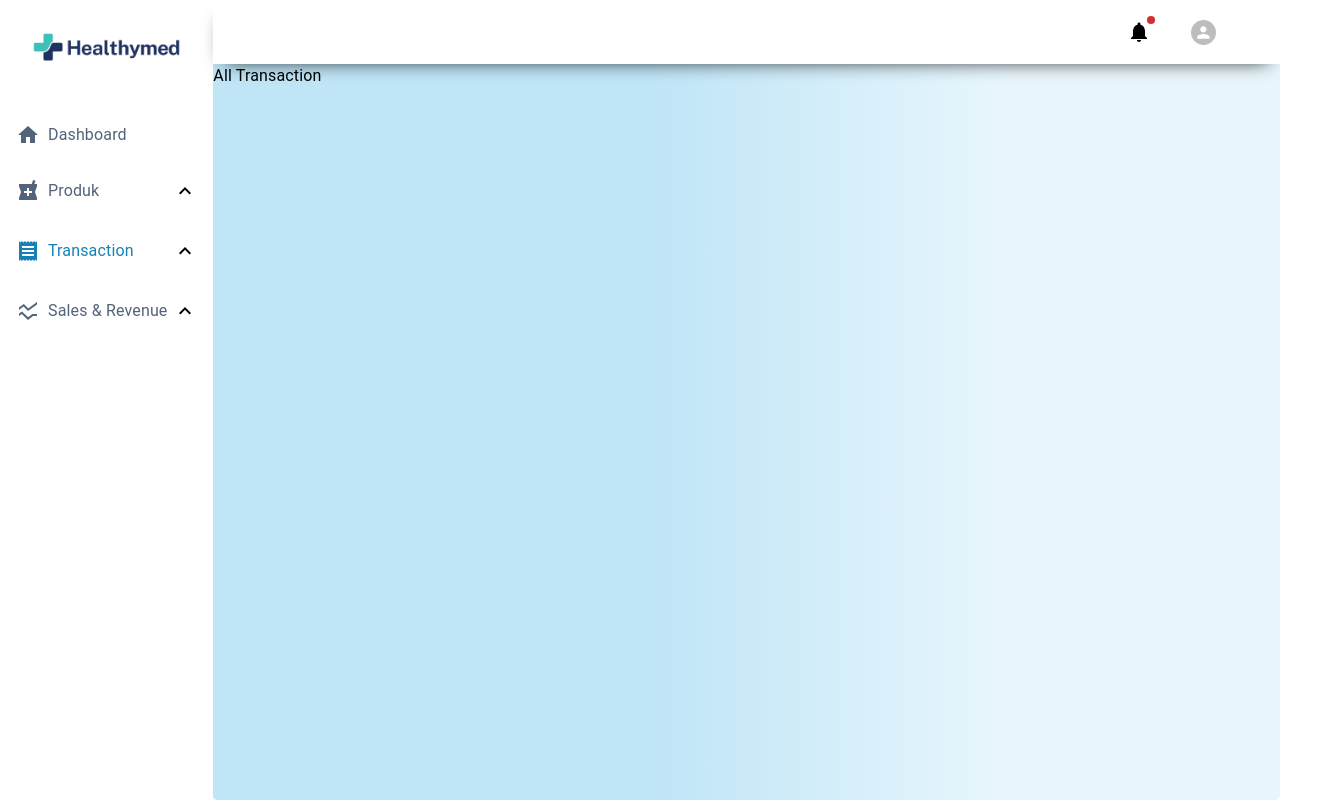
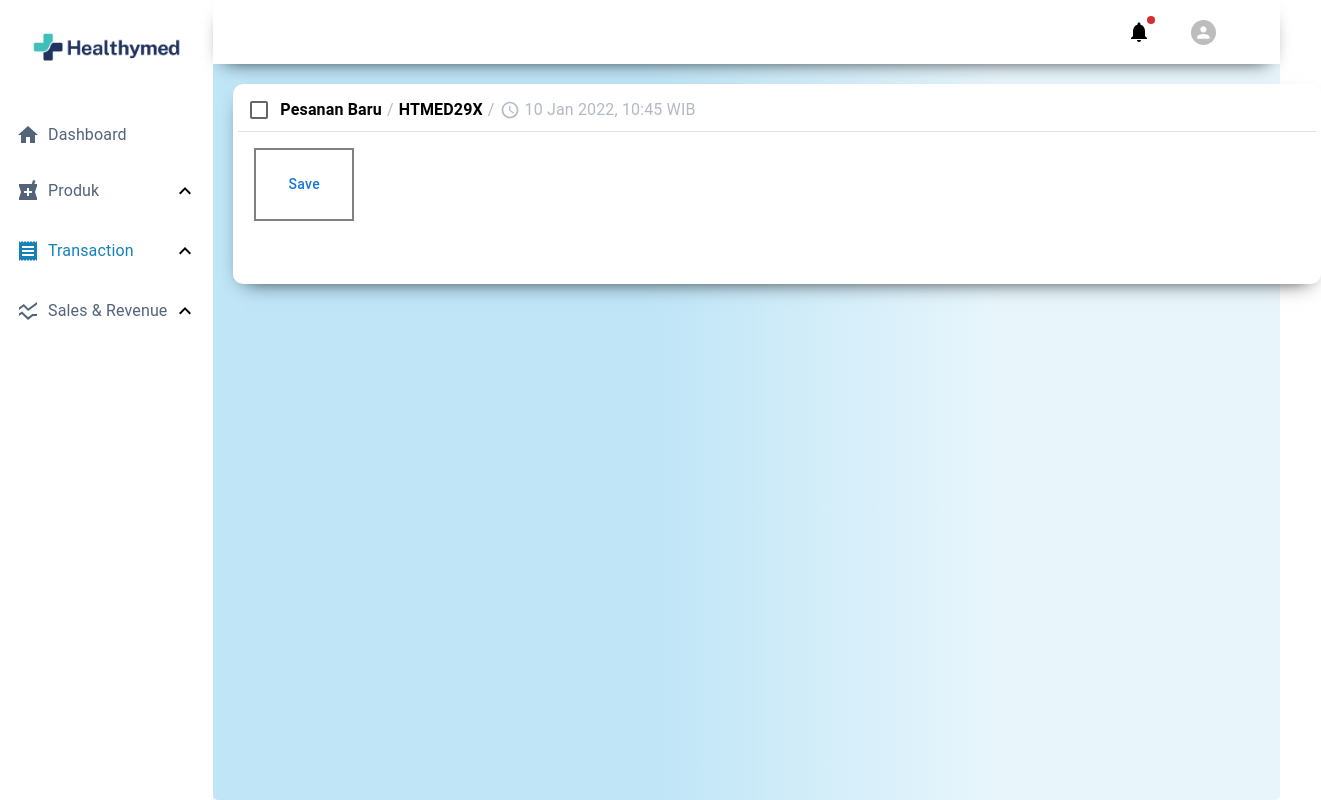
Before and after one commit to purwadhikafullstack/jcwd-2002-01-fe, a Next.js app: page /admin/transaction/transactions in a window 1280 px wide. Shown: the whole page, 1321 px wide, since content can reach past the window. Built offline with nearby package versions, Linux system fonts and the light colour scheme.

Commit message:
UI: create transaction card component

```diff
--- a/src/components/admin/AdminPageContainer.jsx
+++ b/src/components/admin/AdminPageContainer.jsx
@@ -17,7 +17,6 @@ const AdminPageContainer = ({ children }) => {
           background:
             "linear-gradient(90deg, rgba(191,229,247,1) 41%, rgba(232,246,252,1) 74%)",
           borderRadius: "5px",
-          height: "100vh",
         }}
       >
         <AdminNavbar></AdminNavbar>
--- /dev/null
+++ b/src/components/admin/TransactionCard.jsx
@@ -0,0 +1,41 @@
+import { Box, Button, Checkbox, Divider, Typography } from "@mui/material";
+
+import AccessTimeIcon from "@mui/icons-material/AccessTime";
+
+const TransactionCard = () => {
+  return (
+    <Box
+      sx={{
+        height: "200px",
+        width: "1088px",
+        borderRadius: "10px",
+        margin: "20px",
+        padding: "5px",
+        boxShadow: "0px 8px 20px -12px black",
+        alignItems: "center",
+        bgcolor: "#FFFFFF",
+      }}
+    >
+      <Box display="flex" sx={{ alignItems: "center" }}>
+        <Checkbox></Checkbox>
+        <Typography sx={{ fontWeight: "bold" }}> Pesanan Baru </Typography>
+        <Typography sx={{ margin: "5px", color: "#B4B9C7" }}> / </Typography>
+        <Typography sx={{ fontWeight: "bold" }}> HTMED29X </Typography>
+        <Typography sx={{ margin: "5px", color: "#B4B9C7" }}> / </Typography>
+        <AccessTimeIcon
+          sx={{ fontSize: "20px", color: "#B4B9C7" }}
+        ></AccessTimeIcon>
+        <Typography sx={{ margin: "5px", color: "#B4B9C7" }}>
+          10 Jan 2022, 10:45 WIB
+        </Typography>
+      </Box>
+      <Divider></Divider>
+      <Box display="flex" sx={{ alignItems: "center" }}>
+        <Box sx={{ p: 2, m: 2, border: "2px solid grey" }}>
+          <Button>Save</Button>
+        </Box>
+      </Box>
+    </Box>
+  );
+};
+export default TransactionCard;
--- a/src/pages/admin/inventory/products.jsx
+++ b/src/pages/admin/inventory/products.jsx
@@ -1,7 +1,3 @@
-import { Typography } from "@mui/material";
-
-const Products = () => {
-  return <Typography>Daftar Produk</Typography>;
-};
+const Products = () => {};
 
 export default Products;
--- a/src/pages/admin/transaction/transactions.jsx
+++ b/src/pages/admin/transaction/transactions.jsx
@@ -1,7 +1,11 @@
-import { Typography } from "@mui/material";
+import TransactionCard from "components/admin/TransactionCard";
 
 const Transaction = () => {
-  return <Typography>All Transaction</Typography>;
+  return (
+    <>
+      <TransactionCard></TransactionCard>
+    </>
+  );
 };
 
 export default Transaction;
```
